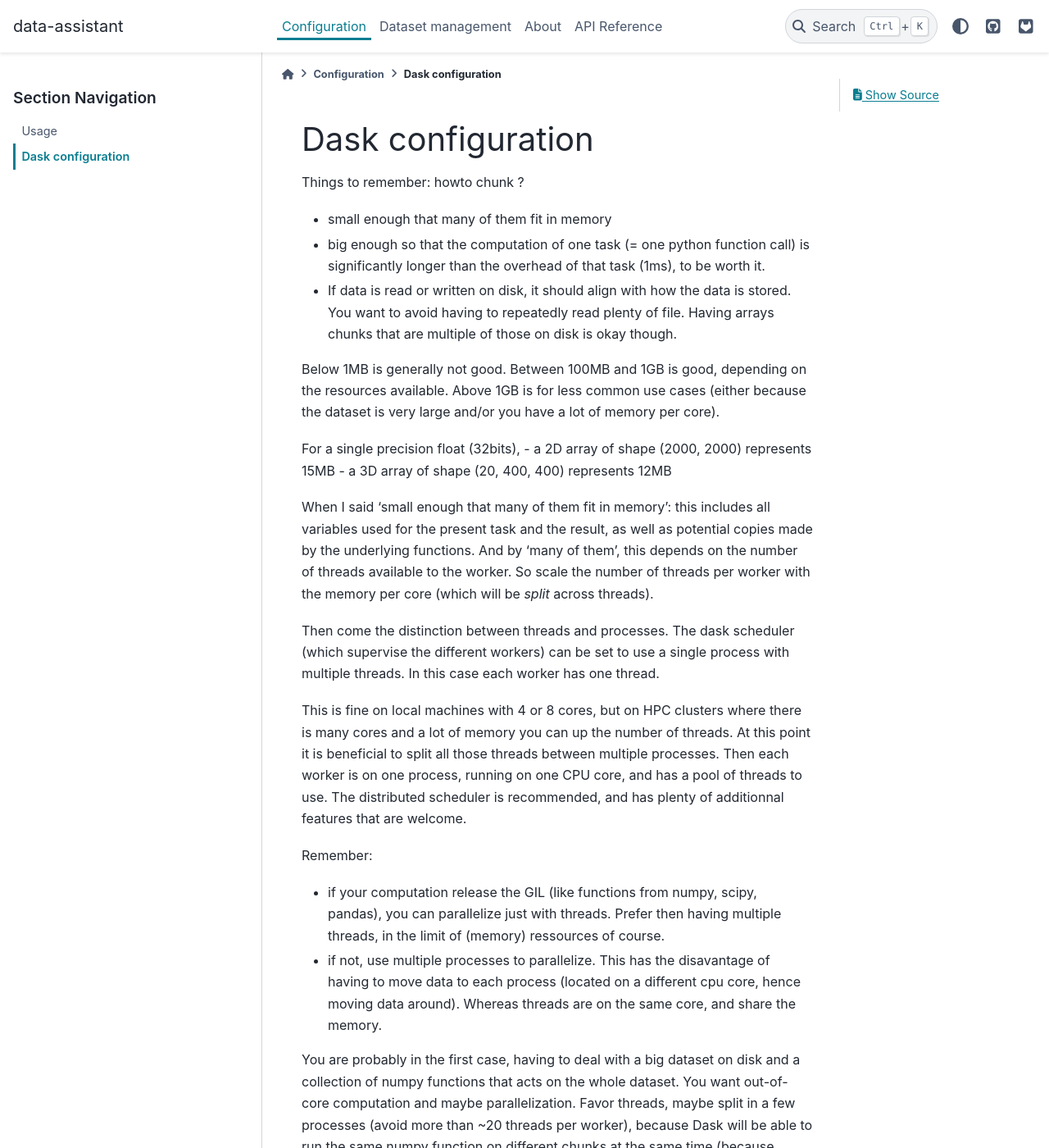
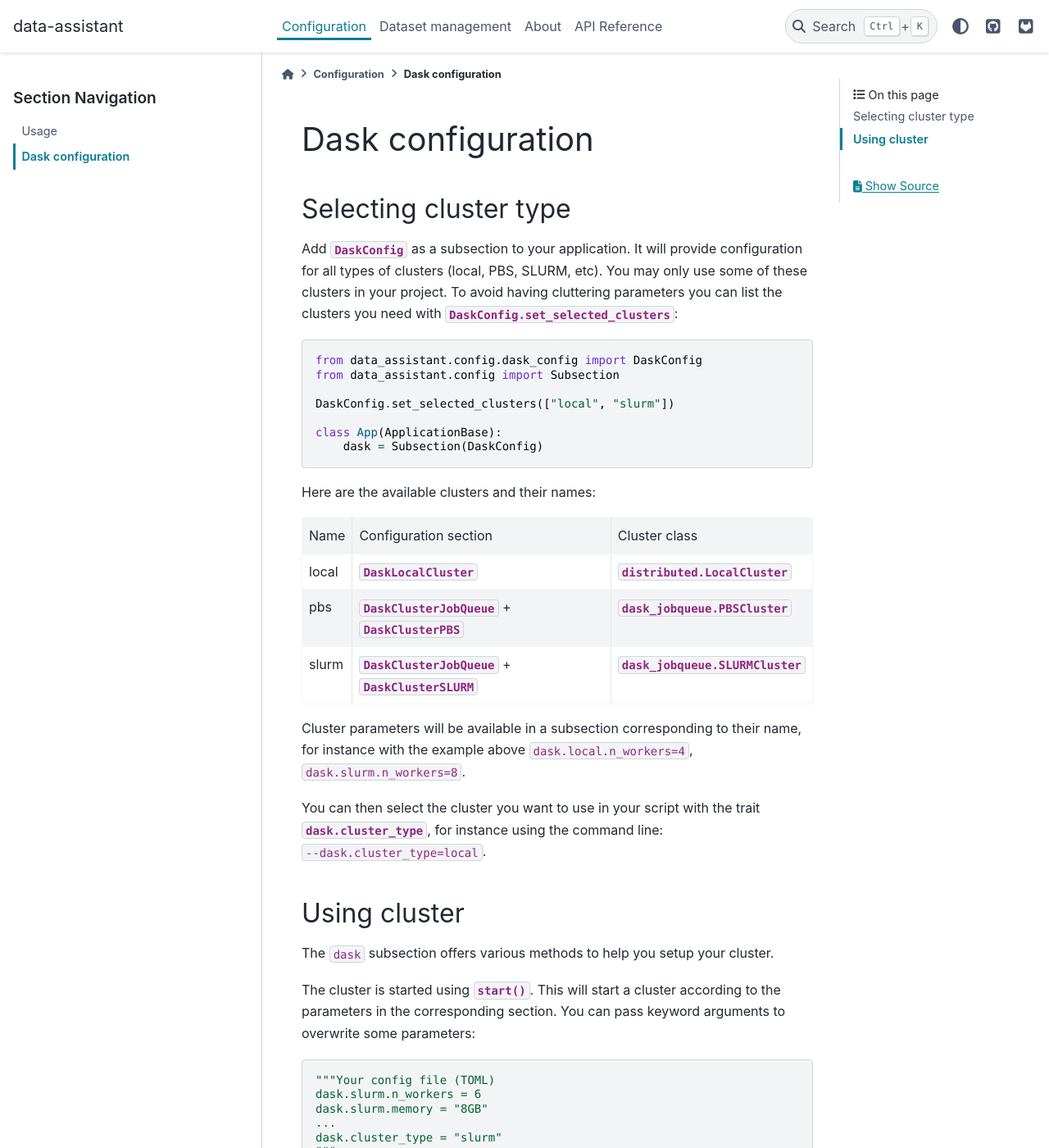
Before and after one commit to Descanonge/neba, a Sphinx documentation site: the page built from docs/source/configuration/dask.rst, in a window 1280 px wide and 1400 px high. Shown: the whole window at 82% size. Built offline with Sphinx 7.4.7 and the PyData theme 0.15.4, drawn with Linux system fonts in a browser that asks for light colours; some of the changed text lies outside the part shown.

Commit message:
Up docs for dask

```diff
--- a/docs/source/conf.py
+++ b/docs/source/conf.py
@@ -77,7 +77,8 @@ napoleon_preprocess_type = False
 
 ## Intersphinx config
 intersphinx_mapping = {
-    "dask": ("https://docs.dask.org/en/latest", None),
+    "dask": ("https://docs.dask.org/en/stable", None),
+    "distributed": ("https://distributed.dask.org/en/stable", None),
     "dask-jobqueue": ("https://jobqueue.dask.org/en/latest/", None),
     "filefinder": ("https://filefinder.readthedocs.io/en/latest", None),
     "numpy": ("https://numpy.org/doc/stable", None),
--- a/docs/source/configuration/dask.rst
+++ b/docs/source/configuration/dask.rst
@@ -3,8 +3,81 @@
 Dask configuration
 ******************
 
+Selecting cluster type
+======================
 
-Things to remember:
+Add :class:`.DaskConfig` as a subsection to your application. It will provide
+configuration for all types of clusters (local, PBS, SLURM, etc). You may only
+use some of these clusters in your project. To avoid having cluttering
+parameters you can list the clusters you need with
+:attr:`.DaskConfig.set_selected_clusters`::
+
+    from data_assistant.config.dask_config import DaskConfig
+    from data_assistant.config import Subsection
+
+    DaskConfig.set_selected_clusters(["local", "slurm"])
+
+    class App(ApplicationBase):
+        dask = Subsection(DaskConfig)
+
+
+Here are the available clusters and their names:
+
++---------+-------------------------------+--------------------------------------+
+| Name    | Configuration section         | Cluster class                        |
++---------+-------------------------------+--------------------------------------+
+| local   | :class:`.DaskLocalCluster`    |  :class:`distributed.LocalCluster`   |
++---------+-------------------------------+--------------------------------------+
+| pbs     | :class:`.DaskClusterJobQueue` | :class:`dask_jobqueue.PBSCluster`    |
+|         | + :class:`.DaskClusterPBS`    |                                      |
++---------+-------------------------------+--------------------------------------+
+| slurm   |  :class:`.DaskClusterJobQueue`| :class:`dask_jobqueue.SLURMCluster`  |
+|         |  + :class:`.DaskClusterSLURM` |                                      |
++---------+-------------------------------+--------------------------------------+
+
+Cluster parameters will be available in a subsection corresponding to their
+name, for instance with the example above ``dask.local.n_workers=4``,
+``dask.slurm.n_workers=8``.
+
+You can then select the cluster you want to use in your script with the trait
+:attr:`dask.cluster_type<.DaskConfig.cluster_type>`, for instance using the
+command line: ``--dask.cluster_type=local``.
+
+Using cluster
+=============
+
+The ``dask`` subsection offers various methods to help you setup your cluster.
+
+The cluster is started using :meth:`~.DaskConfig.start`. This will start a
+cluster according to the parameters in the corresponding section. You can pass
+keyword arguments to overwrite some parameters::
+
+    """Your config file (TOML)
+    dask.slurm.n_workers = 6
+    dask.slurm.memory = "8GB"
+    ...
+    dask.cluster_type = "slurm"
+    """
+
+    app.dask.start(n_workers=12)
+
+
+This will store the cluster and client objects in ``dask.cluster`` and
+``dask.client``.
+
+The cluster can be :meth:`scaled<.DaskConfig.scale>`, or set to
+:meth:`adapt<.DaskConfig.adapt>`. If your cluster type is set to local, this has
+no effect::
+
+    app.dask.adapt(min_jobs=2, max_jobs=6)
+
+    # This will automatically wait for 2 workers before continuing
+    app.dask.scale(n_jobs=12, wait=2)
+
+
+TODO: fix arguments to adapt and scale. They are known and should be documented.
+
+THINGS to remember:
 howto chunk ?
 
 - small enough that many of them fit in memory
```
Also changed, not shown: docs/source/index.rst (+7 -11 lines), 2 other files.
